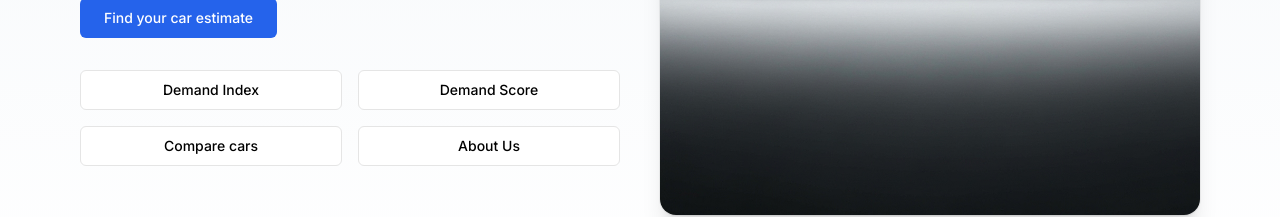
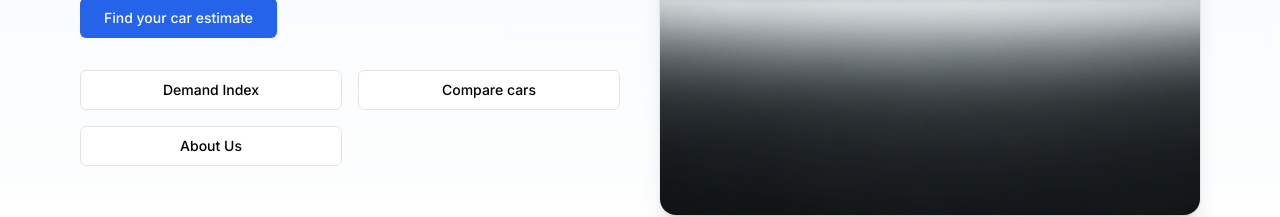
Before and after one commit to ronittalreja/carvalue, a Next.js app in the folder frontend/: page / in a window 1280 px wide. Shown: the part 488-705 px from the top of the page. Built offline with nearby package versions, Linux system fonts and the light colour scheme.

Commit message:
Hide Demand Score button from dashboard

```diff
--- a/frontend/app/page.tsx
+++ b/frontend/app/page.tsx
@@ -26,9 +26,9 @@ export default function HomePage() {
             <Button variant="outline" asChild>
               <Link href="/demand">Demand Index</Link>
             </Button>
-            <Button variant="outline" asChild>
+            {/* <Button variant="outline" asChild>
               <Link href="/demand-score">Demand Score</Link>
-            </Button>
+            </Button> */}
             <Button variant="outline" asChild>
               <Link href="/compare">Compare cars</Link>
             </Button>
```
